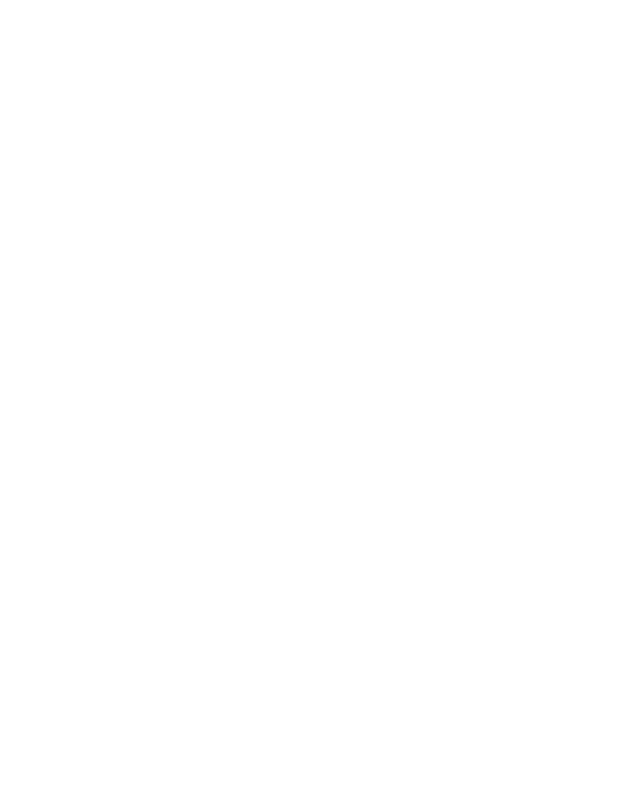
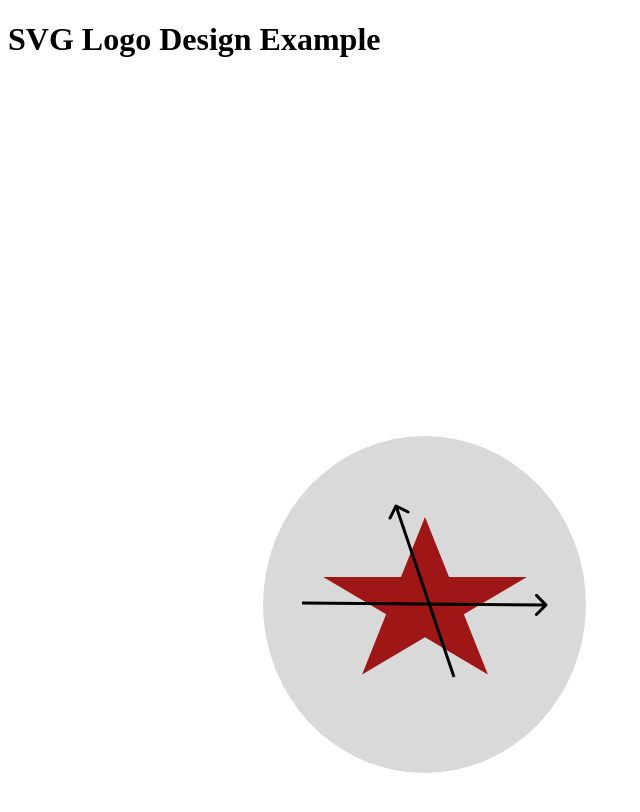
Before and after one commit to jdvgsa/SVG-Logo-Assignment, a plain HTML site: page index.html in a window 1280 px wide. Shown: the whole page, without its empty margins (0-640 px from the left). Drawn offline with Linux system fonts and the light colour scheme.

Commit message:
initial logo

```diff
--- a/index.html
+++ b/index.html
@@ -3,9 +3,32 @@
 <head>
   <meta charset="UTF-8">
   <meta name="viewport" content="width=device-width, initial-scale=1.0">
-  <title>Document</title>
+  <title>SVG Logo Design</title>
 </head>
 <body>
 
+<h1>SVG Logo Design Example</h1>
+<svg xmlns="http://www.w3.org/2000/svg" width="800" height="1000" fill="none">
+  <path fill="#1E1E1E" d="M0 0h834v1194H0z"/>
+  <path fill="#fff" d="M0 0h834v1194H0z"/>
+  <ellipse cx="416.5" cy="524.5" fill="#D9D9D9" rx="161.5" ry="168.5"/>
+  <path fill="#9E1616" d="m417 437 24.023 60.116h77.74l-62.893 37.153 24.023 60.115L417 557.231l-62.893 37.153 24.023-60.115-62.893-37.153h77.74L417 437Z"/>
+  <path fill="#000" d="M388.664 424.655c-.743-.367-1.643-.062-2.009.681l-5.974 12.107c-.367.742-.062 1.642.681 2.008.743.367 1.643.062 2.009-.681l5.31-10.761 10.762 5.31c.742.367 1.642.062 2.008-.681.367-.743.062-1.643-.681-2.009l-12.106-5.974Zm58.757 171.863-58-171-2.842.964 58 171 2.842-.964Z"/>
+  <path fill="#000" d="M539.052 526.069c.59-.581.598-1.53.017-2.121l-9.467-9.624c-.581-.59-1.531-.598-2.121-.017-.591.581-.599 1.53-.018 2.121l8.416 8.555-8.555 8.415c-.59.581-.598 1.531-.017 2.121.581.591 1.53.599 2.121.018l9.624-9.468ZM293.988 524.5l244 2 .024-3-244-2-.024 3Z"/>
+</svg>
+
+<!-- <svg xmlns="http://www.w3.org/2000/svg" viewBox="0 0 834 1194">
+  <rect width="100%" height="100%" fill="#1E1E1E"/>
+  <ellipse cx="416.5" cy="524.5" fill="#D9D9D9" rx="161.5" ry="168.5"/>
+  <path fill="#9E1616" d="M441.023 497.116l24.023 60.115h77.74l-62.893 37.153 24.023 60.115-62.893 37.153 24.023-60.115-62.893-37.153h77.74l24.023-60.116Z"/>
+  <path fill="#000" d="M388.664 424.655c-.743-.367-1.643-.062-2.009.681l-5.974 12.107c-.367.742-.062 1.642.681 2.008.743.367 1.643.062 2.009-.681l5.31-10.761 10.762 5.31c.742.367 1.642.062 2.008-.681.367-.743.062-1.643-.681-2.009l-12.106-5.974Zm58.757 171.863-58-171-2.842.964 58 171 2.842-.964Z"/>
+  <path fill="#000" d="M539.052 526.069c.59-.581.598-1.53.017-2.121l-9.467-9.624c-.581-.59-1.531-.598-2.121-.017-.591.581-.599 1.53-.018 2.121l8.416 8.555-8.555 8.415c-.59.581-.598 1.531-.017 2.121.581.591 1.53.599 2.121.018l9.624-9.468ZM293.988 524.5l244 2 .024-3-244-2-.024 3Z"/>
+</svg> -->
+
+
+
+
+
+
 </body>
 </html>
```
